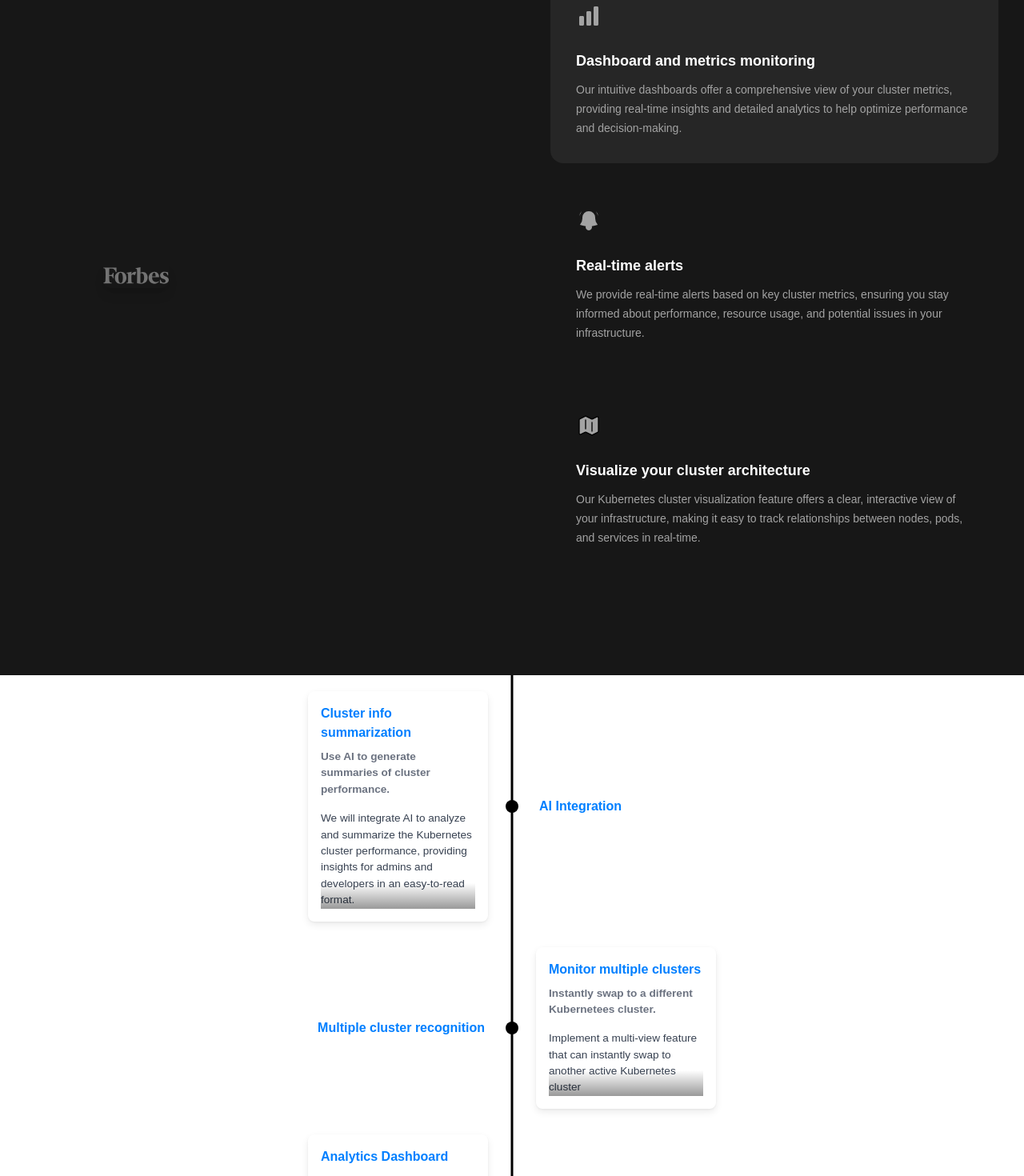
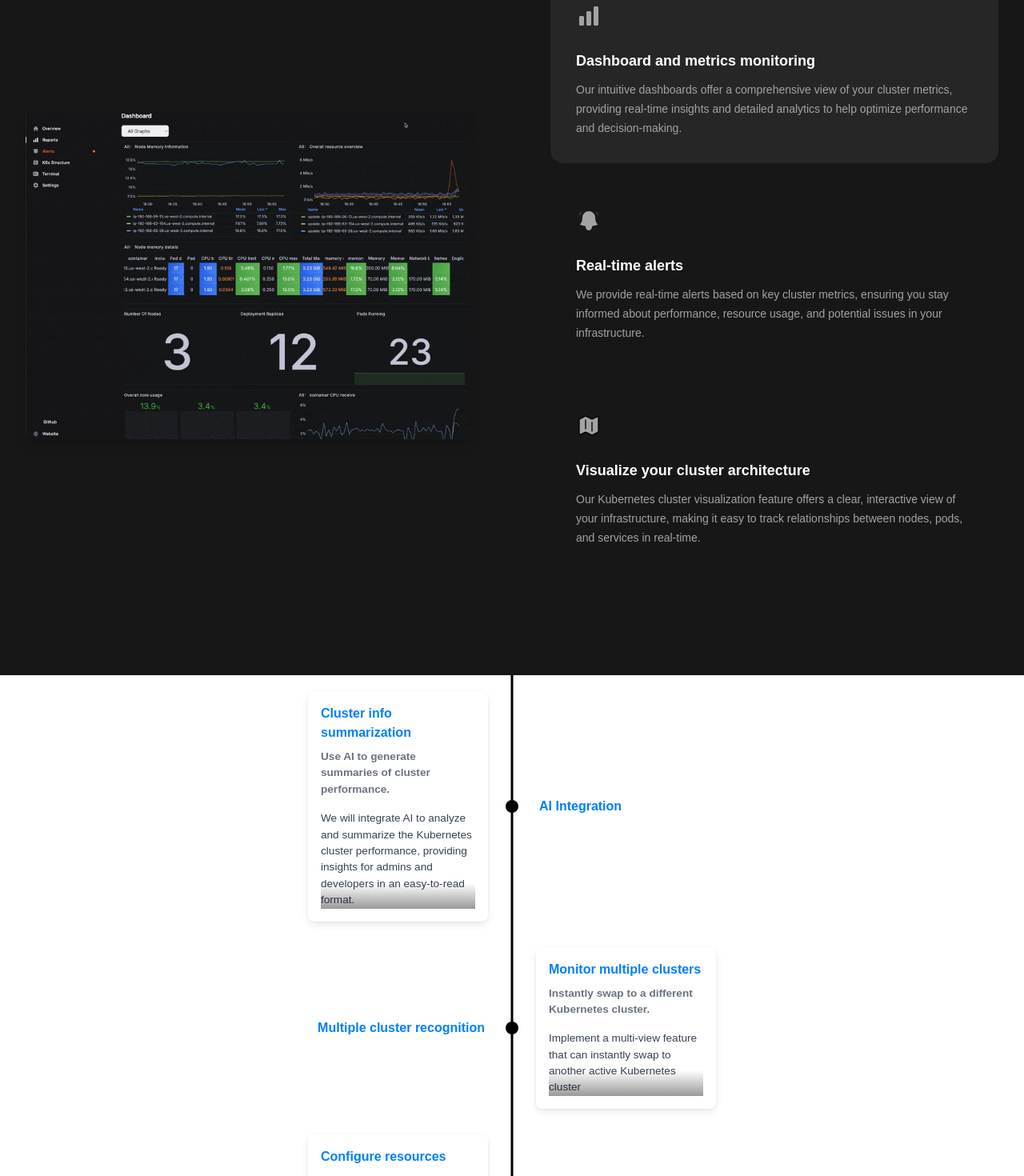
Before and after one commit to ssinco/k8-mate, a React (Vite) app: page / in a window 1280 px wide. Shown: the part 1020-2490 px from the top of the page at 80% size. Built offline with nearby package versions, Linux system fonts and the light colour scheme.

Commit message:
added dashboard demo gif

```diff
--- a/src/components/template/pocket/NavLinks.tsx
+++ b/src/components/template/pocket/NavLinks.tsx
@@ -19,7 +19,6 @@ export function NavLinks() {
     ['Features', '#features'],
     ['Next Features', '#next-features'],
     ['Meet the Team', '#team'],
-    ['GitHub', '#github'],
   ].map(([label, id], index) => (
     <Link
       key={label}
--- a/src/components/template/pocket/PrimaryFeatures.tsx
+++ b/src/components/template/pocket/PrimaryFeatures.tsx
@@ -31,10 +31,10 @@ import { Container } from './Container'
 //   TupleLogo,
 // } from '@/components/StockLogos'
 
-import testImg1 from './images/logos/forbes.svg'
+// import testImg1 from './images/logos/forbes.svg'
 import testImg2 from './images/logos/cbs.svg'
 import testImg3 from './images/logos/cnn.svg'
-
+import DashboardGif from '../../../assets/gif/dashboard-showcase-ezgif.com-optimize.gif'
 const MotionAppScreenHeader = motion(AppScreen.Header)
 const MotionAppScreenBody = motion(AppScreen.Body)
 
@@ -50,7 +50,7 @@ const features = [
       'Our intuitive dashboards offer a comprehensive view of your cluster metrics, providing real-time insights and detailed analytics to help optimize performance and decision-making.',
     icon: DeviceUserIcon,
     // screen: InviteScreen,
-    image: testImg1,
+    image: DashboardGif,
   },
   {
     name: 'Real-time alerts',
@@ -267,7 +267,7 @@ function FeaturesDesktop() {
       </TabList>
       <div className="relative col-span-6">
         {/* Render the image of the selected feature */}
-        <div className="z-10 mx-auto w-full max-w-[366px]">
+        <div className="z-10 mx-auto w-full w-[620px]">
           <img
             src={features[selectedIndex].image} // Use image field here
             alt={features[selectedIndex].name}
@@ -331,9 +331,12 @@ function FeaturesMobile() {
                 />
               </div>
               <img
-                src={feature.image} // Use image field here
+                src={feature.image}
                 alt={feature.name}
-                className="relative mx-auto w-full max-w-[366px] rounded-lg shadow-lg"
+                style={{
+                  width: "600px",
+                  height: "auto"
+                }}
               />
               <div className="absolute inset-x-0 bottom-0 bg-gray-800/95 p-6 backdrop-blur sm:p-10">
                 <feature.icon className="h-8 w-8" />
--- a/src/pages/Timeline/Timeline.tsx
+++ b/src/pages/Timeline/Timeline.tsx
@@ -12,21 +12,15 @@ const features = [
   {
     title: "Multiple cluster recognition",
     cardTitle: "Monitor multiple clusters",
-    cardSubtitle: "Instantly swap to a different Kubernetees cluster.",
+    cardSubtitle: "Instantly swap to a different Kubernetes cluster.",
     cardDetailedText: "Implement a multi-view feature that can instantly swap to another active Kubernetes cluster"
   },
   {
     title: "Customize components",
-    cardTitle: "Analytics Dashboard",
+    cardTitle: "Configure resources",
     cardSubtitle: "Scale, delete, restart, or rollback resources",
     cardDetailedText: "Create an easy-to-use interface to scale, delete, restart or rollback cluster resources like pods, nodes, and deployments."
   },
-  // {
-  //   title: "Q2 2025",
-  //   cardTitle: "Mobile App Release",
-  //   cardSubtitle: "Cross-platform support for iOS and Android.",
-  //   cardDetailedText: "Launch the mobile version of the app with all core functionalities."
-  // }
 ]
 
 const Timeline = () => {
```
Also changed, not shown: src/assets/gif/dashboard-showcase-ezgif.com-optimize.gif (added).
